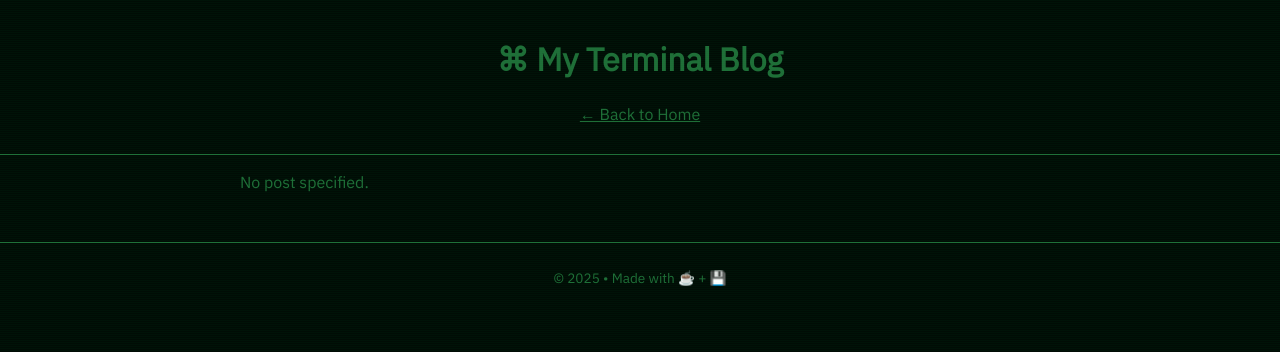
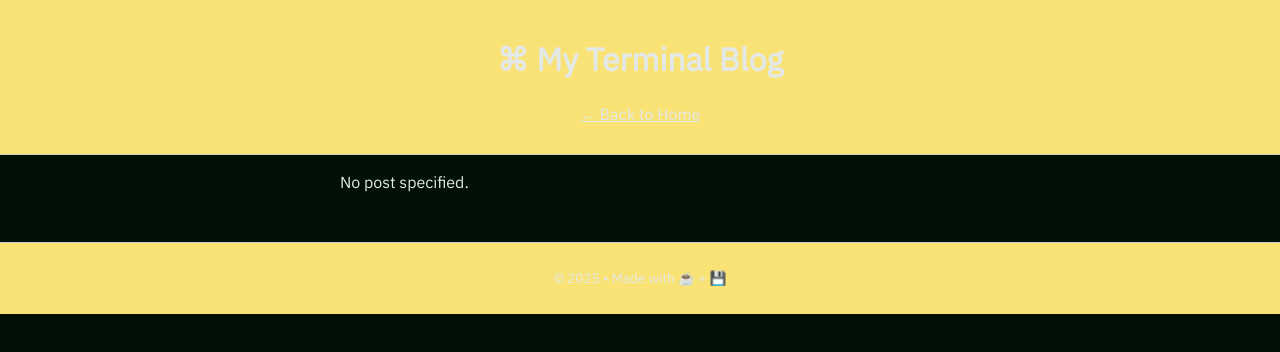
Before and after one commit to Eru078/Sites, a plain HTML site: page post.html in a window 1280 px wide. Drawn offline with nearby package versions, Linux system fonts and the light colour scheme.

Commit message:
Update post.html

```diff
--- a/post.html
+++ b/post.html
@@ -7,7 +7,9 @@
   <link href="https://fonts.googleapis.com/css2?family=IBM+Plex+Sans&display=swap" rel="stylesheet" />
   <style>
     :root {
-      --green: #1f6d37;
+      --green: #E8E8E8;
+      --gray: #CECECE;
+      --orange: #F89741;
     }
 
     body {
@@ -20,15 +22,15 @@
     }
 
     header, footer {
-      background: #010C05;
+      background: #FDE276;
       color: var(--green);
       padding: 0.8rem;
       text-align: center;
-      border-bottom: 1px solid var(--green);
+      border-bottom: 1px solid var(--gray);
     }
 
     footer {
-      border-top: 1px solid var(--green);
+      border-top: 1px solid var(--gray);
       border-bottom: none;
       font-size: 0.85rem;
       margin-top: 3rem;
@@ -40,13 +42,13 @@
       left: 0;
       width: 0%;
       height: 4px;
-      background-color: var(--green);
+      background-color: var(--orange);
       z-index: 999;
       transition: width 0.1s ease-out;
     }
 
     article {
-      max-width: 800px;
+      max-width: 600px;
       margin: 1rem auto;
       padding: 0 1rem;
     }
@@ -92,7 +94,7 @@ body::after {
       z-index: 999;
       background: rgba(0, 0, 0, 0.4);
       color: var(--green);
-      border: 1px solid var(--green);
+      border: 1px solid var(--orange);
       padding: 0.4rem 0.7rem;
       font-family: inherit;
       font-size: 1.1rem;
```
